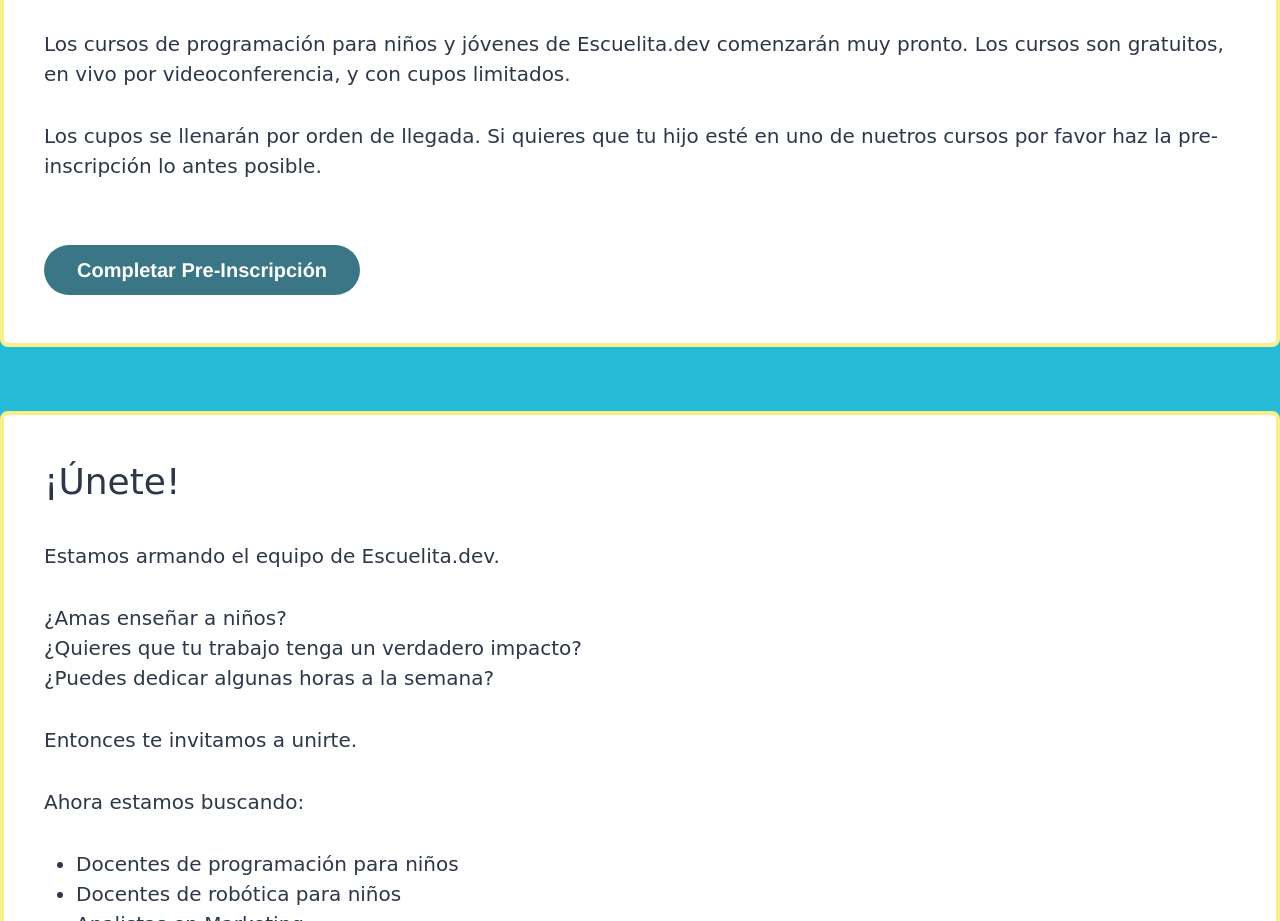
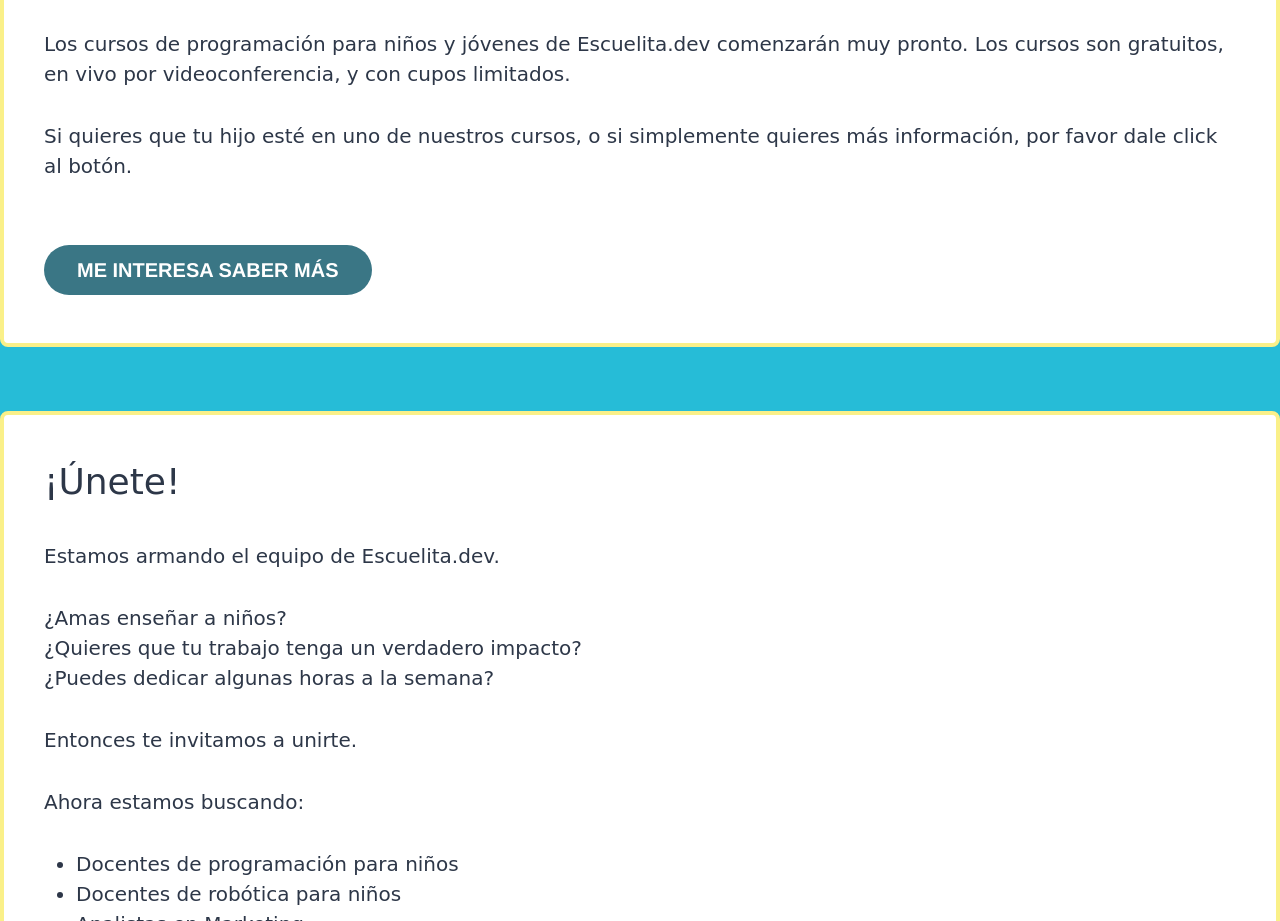
Before and after one commit to mauricoder/escuelita.dev-prelaunch, a website: page public/index.html in a window 1280 px wide. Shown: the part 1092-2013 px from the top of the page. Drawn offline with Linux system fonts and the light colour scheme; a script that the page names is missing; a web font is replaced by a local one.

Commit message:
Pre-inscripcion a saber más

```diff
--- a/public/index.html
+++ b/public/index.html
@@ -56,13 +56,14 @@
       <h1 class="text-4xl">Cursos Comenzando Muy Pronto!</h1>
       <div class="text-xl">
         <p class="mt-8">Los cursos de programación para niños y jóvenes de Escuelita.dev comenzarán muy pronto. Los cursos son gratuitos, en vivo por videoconferencia, y con cupos limitados.</p>
-        <p class="mt-8 mb-16">Los cupos se llenarán por orden de llegada. Si quieres que tu hijo esté en uno de nuetros cursos por favor haz la pre-inscripción lo antes posible.</p><a class="typeform-share button"
+        <p class="mt-8 mb-16">Si quieres que tu hijo esté en uno de nuestros cursos, o si simplemente quieres más información, por favor dale click al botón.</p><a class="typeform-share button"
              data-mode="drawer_right"
              href="https://form.typeform.com/to/xP1beIWC"
              style=
              "display:inline-block;text-decoration:none;background-color:#3A7685;color:white;cursor:pointer;font-family:Helvetica,Arial,sans-serif;font-size:20px;line-height:50px;text-align:center;margin:0;height:50px;padding:0px 33px;border-radius:25px;max-width:100%;white-space:nowrap;overflow:hidden;text-overflow:ellipsis;font-weight:bold;-webkit-font-smoothing:antialiased;-moz-osx-font-smoothing:grayscale;"
-             target="_blank">Completar Pre-Inscripción</a>
+             target="_blank">ME INTERESA SABER MÁS</a>
         <script>
+
 
 
 
@@ -98,6 +99,7 @@
 
 
 
+
         (function() { var qs,js,q,s,d=document, gi=d.getElementById, ce=d.createElement, gt=d.getElementsByTagName, id="typef_orm_share", b="https://embed.typeform.com/"; if(!gi.call(d,id)){ js=ce.call(d,"script"); js.id=id; js.src=b+"embed.js"; q=gt.call(d,"script")[0]; q.parentNode.insertBefore(js,q) } })()
         </script>
       </div>
```
